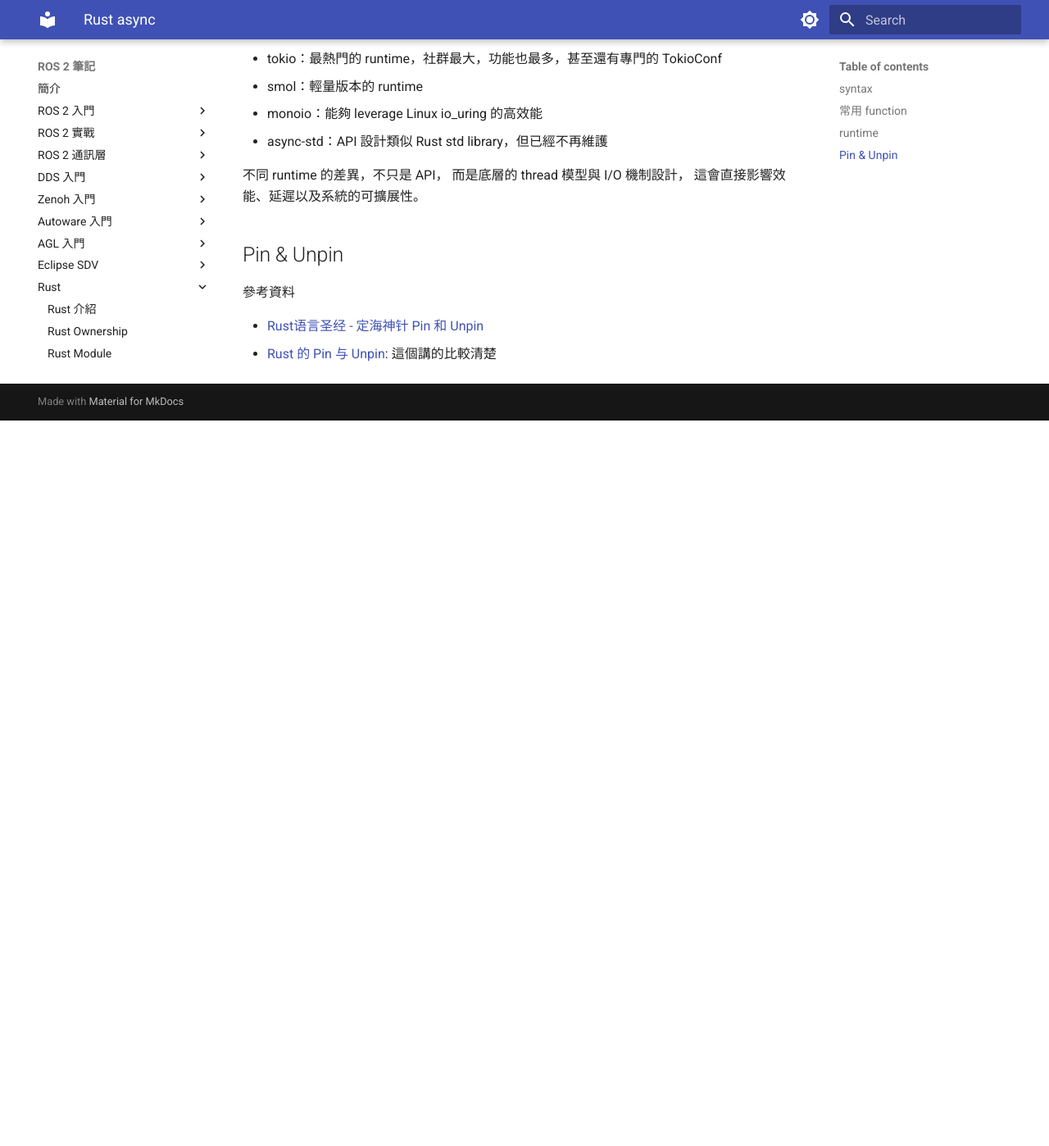
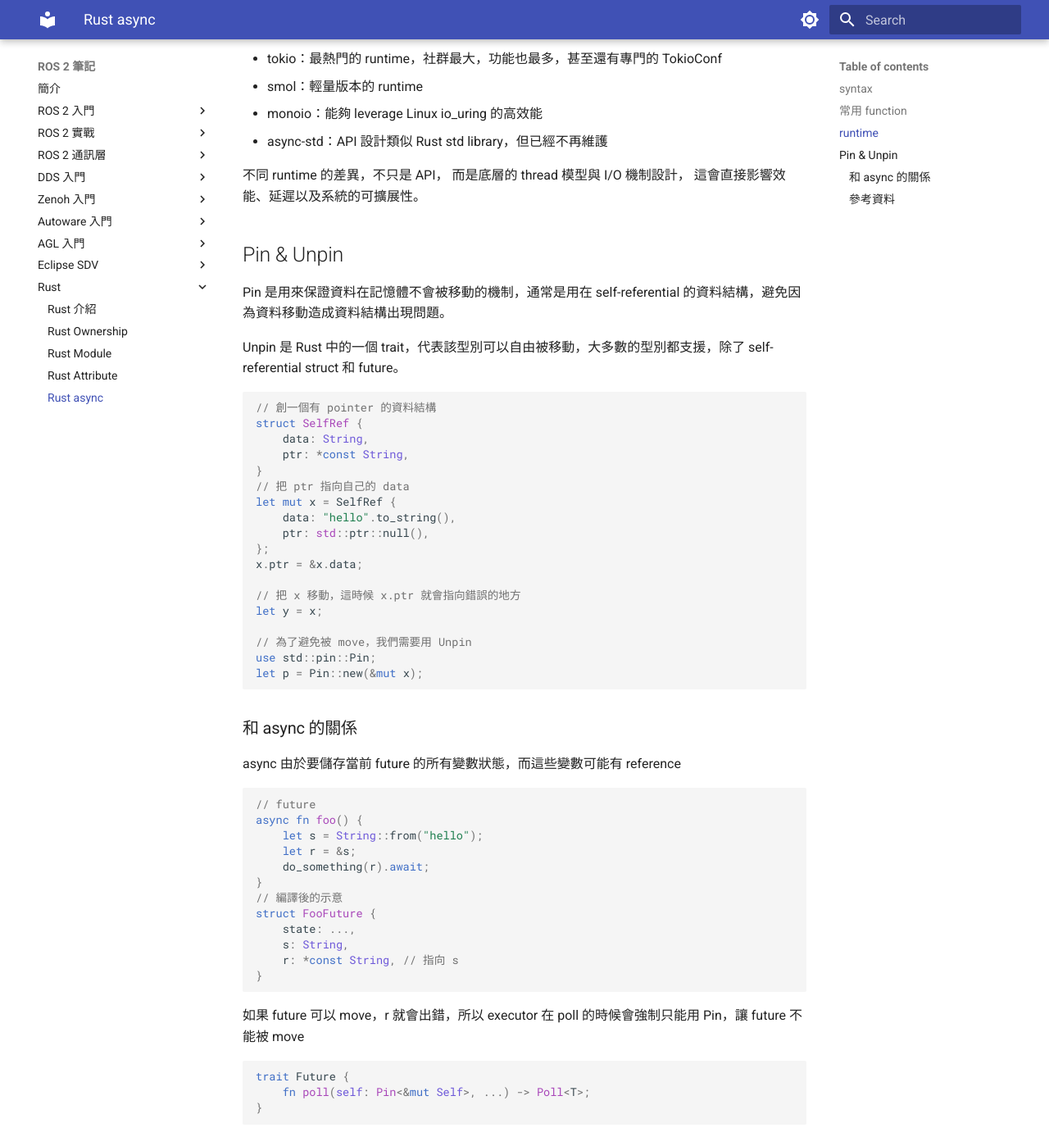
Before and after one commit to evshary/ros2-learning, an MkDocs documentation site: the page built from docs/rust/async.md, in a window 1280 px wide and 1400 px high, scrolled down 2590 px. Shown: the whole window at 82% size. Built offline with MkDocs 1.6.1 and Material for MkDocs 9.7.7, drawn with Linux system fonts in a browser that asks for light colours; before the commit the page ends 3103 px from its top, so only the background shows below that.

Commit message:
Update Pin and Unpin
Signed-off-by: ChenYing Kuo <evshary@gmail.com>

````diff
--- a/docs/rust/async.md
+++ b/docs/rust/async.md
@@ -120,7 +120,59 @@ Rust 中有些常見的 runtime
 
 ## Pin & Unpin
 
-參考資料
+Pin 是用來保證資料在記憶體不會被移動的機制，通常是用在 self-referential 的資料結構，避免因為資料移動造成資料結構出現問題。
+
+Unpin 是 Rust 中的一個 trait，代表該型別可以自由被移動，大多數的型別都支援，除了 self-referential struct 和 future。
+
+```rust
+// 創一個有 pointer 的資料結構
+struct SelfRef {
+    data: String,
+    ptr: *const String,
+}
+// 把 ptr 指向自己的 data
+let mut x = SelfRef {
+    data: "hello".to_string(),
+    ptr: std::ptr::null(),
+};
+x.ptr = &x.data;
+
+// 把 x 移動，這時候 x.ptr 就會指向錯誤的地方
+let y = x;
+
+// 為了避免被 move，我們需要用 Unpin
+use std::pin::Pin;
+let p = Pin::new(&mut x);
+```
+
+### 和 async 的關係
+
+async 由於要儲存當前 future 的所有變數狀態，而這些變數可能有 reference
+
+```rust
+// future
+async fn foo() {
+    let s = String::from("hello");
+    let r = &s;
+    do_something(r).await;
+}
+// 編譯後的示意
+struct FooFuture {
+    state: ...,
+    s: String,
+    r: *const String, // 指向 s
+}
+```
+
+如果 future 可以 move，r 就會出錯，所以 executor 在 poll 的時候會強制只能用 Pin，讓 future 不能被 move
+
+```rust
+trait Future {
+    fn poll(self: Pin<&mut Self>, ...) -> Poll<T>;
+}
+```
+
+### 參考資料
 
 * [Rust语言圣经 - 定海神针 Pin 和 Unpin](https://course.rs/advance/async/pin-unpin.html)
 * [Rust 的 Pin 与 Unpin](https://folyd.com/blog/rust-pin-unpin/): 這個講的比較清楚
````
